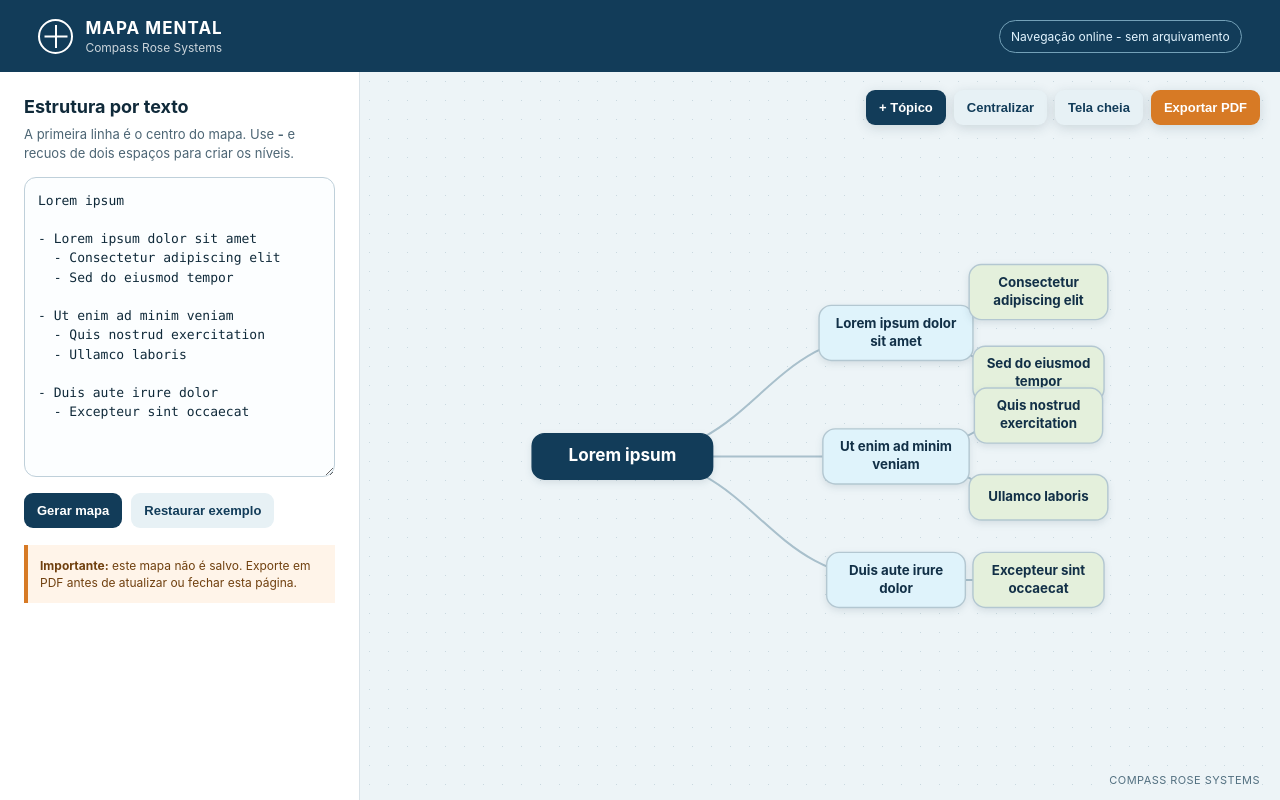
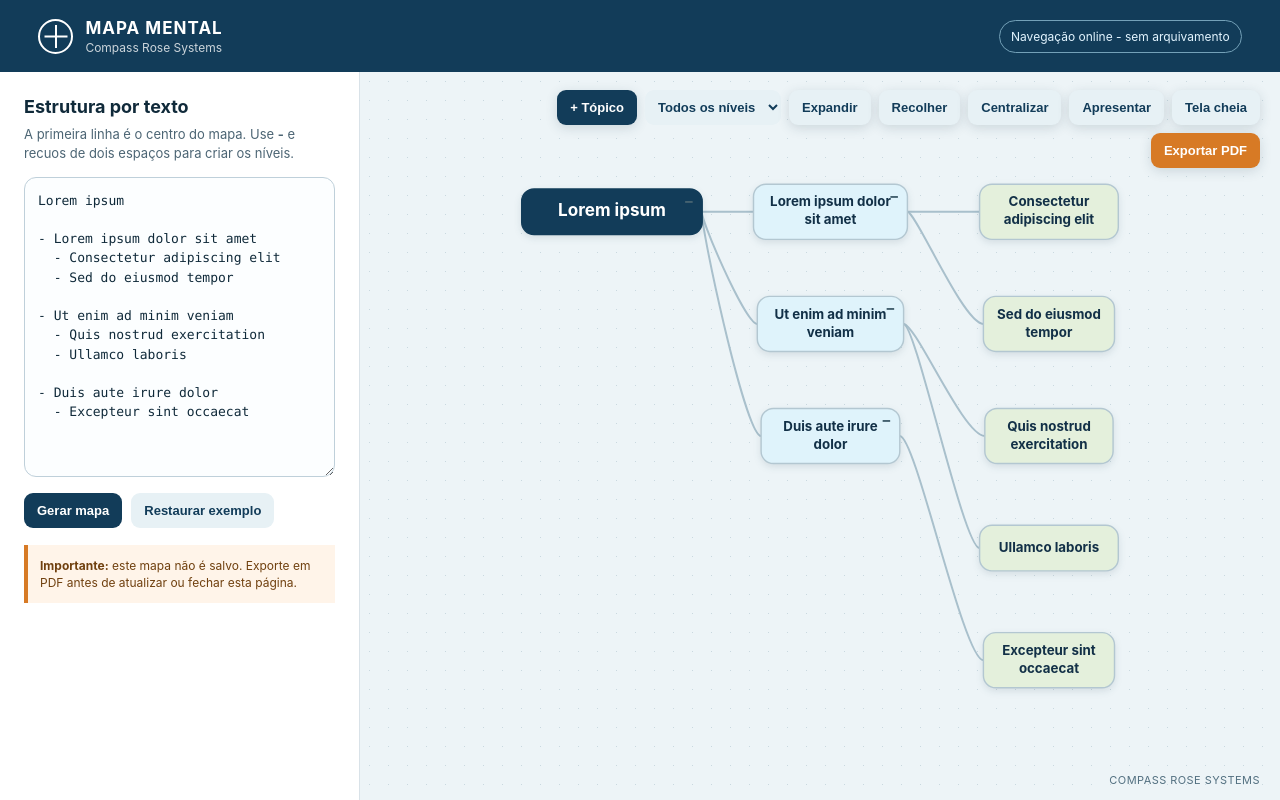
Before and after one commit to aeduardasantana/mapamental, a plain HTML site: page index.html in a window 1280 px wide. Drawn offline with Linux system fonts and the light colour scheme.

Commit message:
Adiciona apresentação sequencial e expansão por níveis

```diff
--- a/index.html
+++ b/index.html
@@ -14,9 +14,9 @@
     main { display:grid; grid-template-columns:minmax(280px,360px) 1fr; min-height:calc(100vh - 72px); }
     aside { padding:24px; background:#fff; border-right:1px solid #d9e2e8; z-index:2; } h2 { margin:0 0 8px; font-size:18px; } .help { font-size:13px; line-height:1.45; margin:0 0 14px; color:#4c6574; } textarea { width:100%; min-height:300px; resize:vertical; border:1px solid #bfd0da; border-radius:12px; padding:13px; color:var(--ink); background:#fcfeff; font:13px/1.48 ui-monospace,SFMono-Regular,Consolas,monospace; outline:none; } textarea:focus { border-color:#1779a8; box-shadow:0 0 0 3px #dff3fb; }
     .controls { display:flex; flex-wrap:wrap; gap:9px; margin-top:12px; } button { border:0; border-radius:9px; padding:10px 13px; font-weight:700; font-size:13px; cursor:pointer; color:white; background:var(--blue); } button:hover { filter:brightness(1.08); } button.secondary { color:var(--blue); background:#e7f1f5; } button.warn { color:#6b3303; background:#f9e1cc; } .note { margin:17px 0 0; padding:12px; font-size:12px; line-height:1.45; border-left:4px solid var(--accent); background:#fff4e9; color:#70400f; }
-    .board { position:relative; overflow:hidden; min-width:0; background-color:#edf4f7; background-image:radial-gradient(#c9d8df 1px,transparent 1px); background-size:19px 19px; } .toolbar { position:absolute; z-index:3; top:18px; right:20px; display:flex; gap:8px; flex-wrap:wrap; justify-content:flex-end; } .toolbar button { box-shadow:0 3px 12px #29465a2b; } .toolbar button.primary { background:var(--accent); }
+    .board { position:relative; overflow:hidden; min-width:0; background-color:#edf4f7; background-image:radial-gradient(#c9d8df 1px,transparent 1px); background-size:19px 19px; } .toolbar { position:absolute; z-index:3; top:18px; right:20px; display:flex; gap:8px; flex-wrap:wrap; justify-content:flex-end; max-width:min(720px,calc(100% - 30px)); } .toolbar button { box-shadow:0 3px 12px #29465a2b; } .toolbar button.primary { background:var(--accent); } .toolbar select { border:0; border-radius:9px; padding:9px; background:#e7f1f5; color:var(--blue); font-weight:700; font-size:13px; }
     #map { width:100%; height:100%; min-height:650px; display:block; touch-action:none; } .connector { stroke:var(--line); stroke-width:2.1; fill:none; } .node rect { stroke-width:1.5; filter:drop-shadow(0 3px 4px #0e36451c); } .node text { fill:#123047; font-size:14px; font-weight:700; text-anchor:middle; dominant-baseline:middle; pointer-events:none; } .node[data-depth="0"] text { fill:#fff; font-size:18px; } .node { cursor:grab; } .node:active { cursor:grabbing; } .node.selected rect { stroke:#102a3a; stroke-width:3; } .editor { position:absolute; display:none; z-index:4; min-width:210px; padding:11px; background:#fff; border:1px solid #c4d4dc; border-radius:12px; box-shadow:0 12px 30px #0d344138; } .editor input { width:100%; padding:9px; border:1px solid #a9c0cc; border-radius:7px; font:14px inherit; color:var(--ink); } .editor .controls { margin-top:8px; } .editor button { padding:7px 9px; font-size:12px; }
-    footer { position:absolute; bottom:13px; right:20px; z-index:2; color:#537080; font-size:11px; letter-spacing:.04em; }
+    footer { position:absolute; bottom:13px; right:20px; z-index:2; color:#537080; font-size:11px; letter-spacing:.04em; } .presentation-nav { position:absolute; z-index:5; display:none; left:50%; bottom:24px; transform:translateX(-50%); gap:8px; padding:9px; border:1px solid #bfd0da; border-radius:12px; background:#fff; box-shadow:0 10px 28px #0d344138; } .presentation-nav.visible { display:flex; } .presentation-count { align-self:center; padding:0 5px; color:#456270; font-size:12px; font-weight:700; white-space:nowrap; }
     @media (max-width:760px) { header .status { display:none; } main { display:block; } aside { border-right:0; border-bottom:1px solid #d9e2e8; } #map { min-height:540px; } .toolbar { top:12px; right:12px; } footer { display:none; } }
     @media print { @page { size:A4 landscape; margin:10mm; } body { background:#fff; } header,aside,.toolbar,.editor,footer { display:none!important; } main { display:block; min-height:auto; } .board { background:#fff!important; overflow:visible; } #map { min-height:0; height:auto; width:100%; } .connector { stroke:#78909c; } }
   </style>
@@ -46,9 +46,10 @@
       <p class="note"><strong>Importante:</strong> este mapa não é salvo. Exporte em PDF antes de atualizar ou fechar esta página.</p>
     </aside>
     <section class="board" id="board" aria-label="Área do mapa mental">
-      <div class="toolbar"><button id="add">+ Tópico</button><button id="fit" class="secondary">Centralizar</button><button id="fullscreen" class="secondary">Tela cheia</button><button id="pdf" class="primary">Exportar PDF</button></div>
+      <div class="toolbar"><button id="add">+ Tópico</button><select id="level" aria-label="Nível dos tópicos"><option value="all">Todos os níveis</option><option value="1">Nível 1</option><option value="2">Nível 2</option><option value="3">Nível 3</option><option value="4">Nível 4</option><option value="5">Nível 5</option></select><button id="expand" class="secondary">Expandir</button><button id="collapse" class="secondary">Recolher</button><button id="fit" class="secondary">Centralizar</button><button id="present" class="secondary">Apresentar</button><button id="fullscreen" class="secondary">Tela cheia</button><button id="pdf" class="primary">Exportar PDF</button></div>
       <svg id="map" xmlns="http://www.w3.org/2000/svg" role="img" aria-label="Mapa mental interativo"><g id="viewport"><g id="lines"></g><g id="nodes"></g></g></svg>
       <div class="editor" id="editor"><input id="nodeText" maxlength="110" aria-label="Texto do tópico"><div class="controls"><button id="saveText">Salvar</button><button id="addChild" class="secondary">+ Subtópico</button><button id="deleteNode" class="warn">Excluir</button></div></div>
+      <div class="presentation-nav" id="presentationNav"><button id="previous" class="secondary">Anterior</button><span class="presentation-count" id="presentationCount"></span><button id="next">Próximo</button><button id="exitPresentation" class="warn">Sair</button></div>
       <footer>COMPASS ROSE SYSTEMS</footer>
     </section>
   </main>
@@ -68,28 +69,32 @@
   - Excepteur sint occaecat`;
     const svg = document.querySelector('#map'), viewport = document.querySelector('#viewport'), lines = document.querySelector('#lines'), nodesLayer = document.querySelector('#nodes'), outline = document.querySelector('#outline'), board = document.querySelector('#board');
     const colors = ['#dff3fb','#e4f0dc','#fff1d8','#f5e5f0','#e9e5fb','#fbe3df'];
-    let roots = [], selected = null, transform = {x:0,y:0,k:1}, drag = null, pan = null, nextId = 1;
+    let roots = [], selected = null, transform = {x:0,y:0,k:1}, drag = null, pan = null, nextId = 1, presentation = {active:false,index:0,list:[]};
     const S = (el, attrs={}) => { const e=document.createElementNS('http://www.w3.org/2000/svg',el); Object.entries(attrs).forEach(([k,v])=>e.setAttribute(k,v)); return e; };
     const esc = s => String(s).replace(/[&<>]/g,m=>({'&':'&amp;','<':'&lt;','>':'&gt;'}[m]));
     function parse(text) { const rows=text.split(/\r?\n/).filter(r=>r.trim()); if(!rows.length) return []; nextId=1; const root={id:nextId++,text:rows[0].replace(/^[-*]\s*/, '').trim(),children:[],depth:0}; const stack=[{level:-1,node:root}]; rows.slice(1).forEach(row=>{ const spaces=(row.match(/^\s*/)||[''])[0].length; const level=Math.floor(spaces/2); const text=row.trim().replace(/^[-*]\s*/, '').trim(); if(!text) return; while(stack.length && stack[stack.length-1].level>=level) stack.pop(); const parent=stack[stack.length-1]?.node || root; const node={id:nextId++,text,children:[],depth:parent.depth+1}; parent.children.push(node); stack.push({level,node}); }); return [root]; }
-    function flatten(list, arr=[], parent=null) { list.forEach(n=>{n.parent=parent;arr.push(n);flatten(n.children,arr,n)});return arr; }
-    function layout() { const all=flatten(roots); const root=roots[0]; if(!root) return; const levels=[]; all.forEach(n=>{(levels[n.depth]??=[]).push(n)}); const w=svg.clientWidth||900,h=svg.clientHeight||650; root.x=w*.5; root.y=h*.5; const max=Math.max(...levels.map((l,i)=>i?l.length:0),1); for(let d=1;d<levels.length;d++){ const side=d%2?1:-1; const group=levels[d]; group.forEach((n,i)=>{ const vertical=(i-(group.length-1)/2)*Math.max(78,Math.min(130,(h-100)/Math.max(group.length,1))); n.x=w*.5+side*(170+d*118); n.y=h*.5+vertical; }); }
-      // Move children under their parent when a parent is available.
-      all.filter(n=>n.depth>1).forEach(n=>{ const siblings=n.parent.children, index=siblings.indexOf(n); const offset=(index-(siblings.length-1)/2)*86; n.x=n.parent.x+(n.parent.x>=w*.5?150:-150); n.y=n.parent.y+offset; });
+    function flatten(list, arr=[], parent=null, visibleOnly=false) { list.forEach(n=>{n.parent=parent;arr.push(n);if(!visibleOnly || !n.collapsed) flatten(n.children,arr,n,visibleOnly)});return arr; }
+    function nodeSize(n){const label=wrap(n.text);return {width:Math.max(n.depth===0?190:135,...label.map(x=>x.length*8+26)),height:Math.max(48,label.length*19+20)};}
+    function layout() { const all=flatten(roots,[],null,true), root=roots[0]; if(!root) return; const levels=[]; all.forEach(n=>{(levels[n.depth]??=[]).push(n)}); const spacing=118, left=155, column=230; levels.forEach((group,depth)=>group.forEach((n,index)=>{const size=nodeSize(n);n.width=size.width;n.height=size.height;n.x=left+depth*column;n.y=78+index*spacing;}));
+      // Cada nível usa uma faixa vertical exclusiva. Assim, os blocos não se sobrepõem.
+      const maxHeight=Math.max(650,levels.reduce((m,g)=>Math.max(m,(g?.length||0)*spacing+120),0)); svg.style.minHeight=maxHeight+'px';
     }
     function wrap(text,max=18){const words=text.split(/\s+/), out=[''];words.forEach(word=>{const i=out.length-1; if((out[i]+' '+word).trim().length>max) out.push(word);else out[i]=(out[i]+' '+word).trim()});return out.slice(0,4);}
-    function render() { lines.innerHTML='';nodesLayer.innerHTML=''; const all=flatten(roots); all.filter(n=>n.parent).forEach(n=>{lines.append(S('path',{class:'connector',d:`M ${n.parent.x} ${n.parent.y} C ${(n.parent.x+n.x)/2} ${n.parent.y}, ${(n.parent.x+n.x)/2} ${n.y}, ${n.x} ${n.y}`}));}); all.forEach(n=>{const label=wrap(n.text), width=Math.max(n.depth===0?190:135,...label.map(x=>x.length*8+26)), height=Math.max(48,label.length*19+20); n.width=width;n.height=height; const g=S('g',{class:'node'+(selected===n?' selected':''),'data-id':n.id,'data-depth':n.depth,transform:`translate(${n.x},${n.y})`}); g.append(S('rect',{x:-width/2,y:-height/2,width,height,rx:13,fill:n.depth===0?'#123c59':colors[(n.depth-1)%colors.length],stroke:n.depth===0?'#123c59':'#b3c7d1'})); label.forEach((line,i)=>{const t=S('text',{x:0,y:(i-(label.length-1)/2)*19});t.textContent=line;g.append(t)}); g.addEventListener('pointerdown',startNodeDrag);g.addEventListener('dblclick',()=>openEditor(n));nodesLayer.append(g);}); applyTransform(); }
+    function render() { lines.innerHTML='';nodesLayer.innerHTML=''; const all=flatten(roots,[],null,true); all.filter(n=>n.parent).forEach(n=>{lines.append(S('path',{class:'connector',d:`M ${n.parent.x+n.parent.width/2} ${n.parent.y} C ${n.parent.x+90} ${n.parent.y}, ${n.x-90} ${n.y}, ${n.x-n.width/2} ${n.y}`}));}); all.forEach(n=>{const label=wrap(n.text), width=n.width||nodeSize(n).width, height=n.height||nodeSize(n).height; n.width=width;n.height=height; const g=S('g',{class:'node'+(selected===n?' selected':''),'data-id':n.id,'data-depth':n.depth,transform:`translate(${n.x},${n.y})`}); g.append(S('rect',{x:-width/2,y:-height/2,width,height,rx:13,fill:n.depth===0?'#123c59':colors[(n.depth-1)%colors.length],stroke:n.depth===0?'#123c59':'#b3c7d1'})); label.forEach((line,i)=>{const t=S('text',{x:0,y:(i-(label.length-1)/2)*19});t.textContent=line;g.append(t)}); if(n.children.length){const mark=S('text',{x:width/2-14,y:-height/2+13,'text-anchor':'middle',style:'font-size:16px;fill:#456270'});mark.textContent=n.collapsed?'+':'−';g.append(mark);} g.addEventListener('pointerdown',startNodeDrag);g.addEventListener('dblclick',()=>openEditor(n));nodesLayer.append(g);}); applyTransform(); }
     function applyTransform(){viewport.setAttribute('transform',`translate(${transform.x} ${transform.y}) scale(${transform.k})`)}
     function generate(){roots=parse(outline.value);selected=null;layout();render();fit();}
-    function fit(){if(!roots.length)return; const all=flatten(roots); const minX=Math.min(...all.map(n=>n.x-n.width/2)),maxX=Math.max(...all.map(n=>n.x+n.width/2)),minY=Math.min(...all.map(n=>n.y-n.height/2)),maxY=Math.max(...all.map(n=>n.y+n.height/2)); const w=svg.clientWidth,h=svg.clientHeight;const k=Math.min(.95,w/(maxX-minX+100),h/(maxY-minY+100));transform={k,x:w/2-(minX+maxX)/2*k,y:h/2-(minY+maxY)/2*k};applyTransform();}
+    function fit(){if(!roots.length)return; const all=flatten(roots,[],null,true); const minX=Math.min(...all.map(n=>n.x-n.width/2)),maxX=Math.max(...all.map(n=>n.x+n.width/2)),minY=Math.min(...all.map(n=>n.y-n.height/2)),maxY=Math.max(...all.map(n=>n.y+n.height/2)); const w=svg.clientWidth,h=svg.clientHeight;const k=Math.min(.95,w/(maxX-minX+100),h/(maxY-minY+100));transform={k,x:w/2-(minX+maxX)/2*k,y:h/2-(minY+maxY)/2*k};applyTransform();}
     function point(e){const r=svg.getBoundingClientRect();return{x:(e.clientX-r.left-transform.x)/transform.k,y:(e.clientY-r.top-transform.y)/transform.k};}
-    function startNodeDrag(e){e.stopPropagation();const n=flatten(roots).find(x=>x.id===Number(e.currentTarget.dataset.id));selected=n;const p=point(e);drag={n,dx:p.x-n.x,dy:p.y-n.y};svg.setPointerCapture(e.pointerId);render();}
+    function startNodeDrag(e){e.stopPropagation();const n=flatten(roots,[],null,true).find(x=>x.id===Number(e.currentTarget.dataset.id));selected=n;const p=point(e);drag={n,dx:p.x-n.x,dy:p.y-n.y};svg.setPointerCapture(e.pointerId);render();}
     svg.addEventListener('pointerdown',e=>{if(e.target===svg||e.target===viewport||e.target.parentNode===lines){selected=null;document.querySelector('#editor').style.display='none';pan={x:e.clientX,y:e.clientY,tx:transform.x,ty:transform.y};svg.setPointerCapture(e.pointerId);render();}});
-    svg.addEventListener('pointermove',e=>{if(drag){const p=point(e);drag.n.x=p.x-drag.dx;drag.n.y=p.y-drag.dy;render();}else if(pan){transform.x=pan.tx+e.clientX-pan.x;transform.y=pan.ty+e.clientY-pan.y;applyTransform();}}); svg.addEventListener('pointerup',()=>{drag=null;pan=null});
+    function overlaps(node,x,y){return flatten(roots,[],null,true).some(other=>other!==node && Math.abs(x-other.x)<(node.width+other.width)/2+14 && Math.abs(y-other.y)<(node.height+other.height)/2+14);}
+    svg.addEventListener('pointermove',e=>{if(drag){const p=point(e),x=p.x-drag.dx,y=p.y-drag.dy;if(!overlaps(drag.n,x,y)){drag.n.x=x;drag.n.y=y;render();}}else if(pan){transform.x=pan.tx+e.clientX-pan.x;transform.y=pan.ty+e.clientY-pan.y;applyTransform();}}); svg.addEventListener('pointerup',()=>{drag=null;pan=null});
     svg.addEventListener('wheel',e=>{e.preventDefault();const r=svg.getBoundingClientRect(),mx=e.clientX-r.left,my=e.clientY-r.top,old=transform.k;transform.k=Math.max(.25,Math.min(2.3,old*(e.deltaY<0?1.1:.9)));transform.x=mx-(mx-transform.x)*(transform.k/old);transform.y=my-(my-transform.y)*(transform.k/old);applyTransform();},{passive:false});
     const editor=document.querySelector('#editor'), input=document.querySelector('#nodeText'); function openEditor(n){selected=n;input.value=n.text;editor.style.display='block';const r=svg.getBoundingClientRect();editor.style.left=Math.min(board.clientWidth-230,Math.max(12,r.width/2+20))+'px';editor.style.top='70px';input.focus();render();}
     document.querySelector('#saveText').onclick=()=>{if(selected&&input.value.trim()){selected.text=input.value.trim();render();}editor.style.display='none';};document.querySelector('#addChild').onclick=()=>{if(!selected)return;const child={id:nextId++,text:'Novo subtópico',children:[],depth:selected.depth+1,parent:selected,x:selected.x+160,y:selected.y+78};selected.children.push(child);openEditor(child);render();};document.querySelector('#deleteNode').onclick=()=>{if(!selected||selected.depth===0)return;const a=selected.parent.children;a.splice(a.indexOf(selected),1);selected=null;editor.style.display='none';render();};
-    document.querySelector('#generate').onclick=generate;document.querySelector('#example').onclick=()=>{outline.value=example;generate()};document.querySelector('#add').onclick=()=>{if(!roots.length)return;selected=roots[0];document.querySelector('#addChild').click()};document.querySelector('#fit').onclick=fit;document.querySelector('#fullscreen').onclick=()=>{if(document.fullscreenElement)document.exitFullscreen();else board.requestFullscreen();};
+    function updatePresentation(){const count=document.querySelector('#presentationCount');if(!presentation.active){document.querySelector('#presentationNav').classList.remove('visible');return;} presentation.list=flatten(roots,[],null,true);presentation.index=Math.max(0,Math.min(presentation.index,presentation.list.length-1));selected=presentation.list[presentation.index];count.textContent=`${presentation.index+1} de ${presentation.list.length}`;document.querySelector('#presentationNav').classList.add('visible');render();const n=selected,w=svg.clientWidth,h=svg.clientHeight,k=Math.min(1.75,Math.max(.9,Math.min(w/(n.width+180),h/(n.height+180))));transform={k,x:w/2-n.x*k,y:h/2-n.y*k};applyTransform();}
+    function setExpansion(expand){const value=document.querySelector('#level').value;flatten(roots).forEach(n=>{if(n.children.length && (value==='all' || n.depth===Number(value))) n.collapsed=!expand;});layout();render();fit();if(presentation.active)updatePresentation();}
+    document.querySelector('#generate').onclick=()=>{presentation.active=false;generate()};document.querySelector('#example').onclick=()=>{outline.value=example;generate()};document.querySelector('#add').onclick=()=>{if(!roots.length)return;selected=roots[0];document.querySelector('#addChild').click()};document.querySelector('#fit').onclick=fit;document.querySelector('#expand').onclick=()=>setExpansion(true);document.querySelector('#collapse').onclick=()=>setExpansion(false);document.querySelector('#present').onclick=()=>{presentation={active:true,index:0,list:flatten(roots,[],null,true)};board.requestFullscreen?.();updatePresentation();};document.querySelector('#previous').onclick=()=>{presentation.index--;updatePresentation()};document.querySelector('#next').onclick=()=>{presentation.index++;updatePresentation()};document.querySelector('#exitPresentation').onclick=()=>{presentation.active=false;selected=null;document.exitFullscreen?.();render();fit()};document.addEventListener('fullscreenchange',()=>{if(!document.fullscreenElement&&presentation.active){presentation.active=false;selected=null;document.querySelector('#presentationNav').classList.remove('visible');render();fit();}});document.querySelector('#fullscreen').onclick=()=>{if(document.fullscreenElement)document.exitFullscreen();else board.requestFullscreen();};
     document.querySelector('#pdf').onclick=()=>{const title=(roots[0]?.text||'Mapa Mental').replace(/[\\/:*?"<>|]/g,'-');document.title=`${title} - Compass Rose Systems`;window.print();setTimeout(()=>document.title='Mapa Mental | Compass Rose Systems',500);}; window.addEventListener('resize',()=>{layout();render();fit()}); generate();
   })();
   </script>
```
